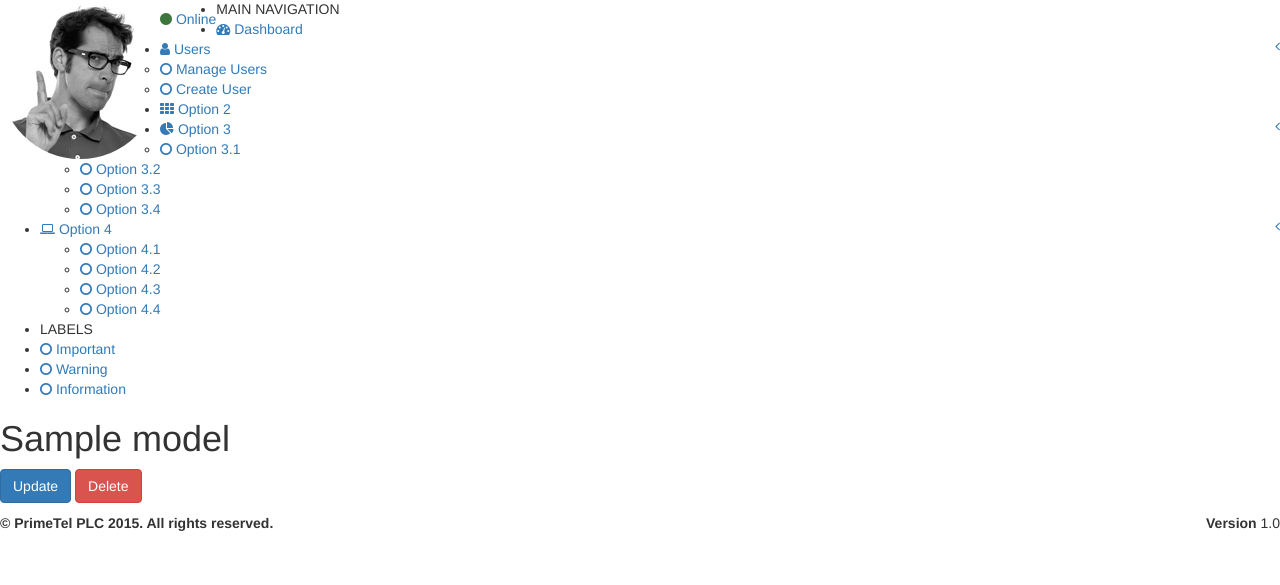
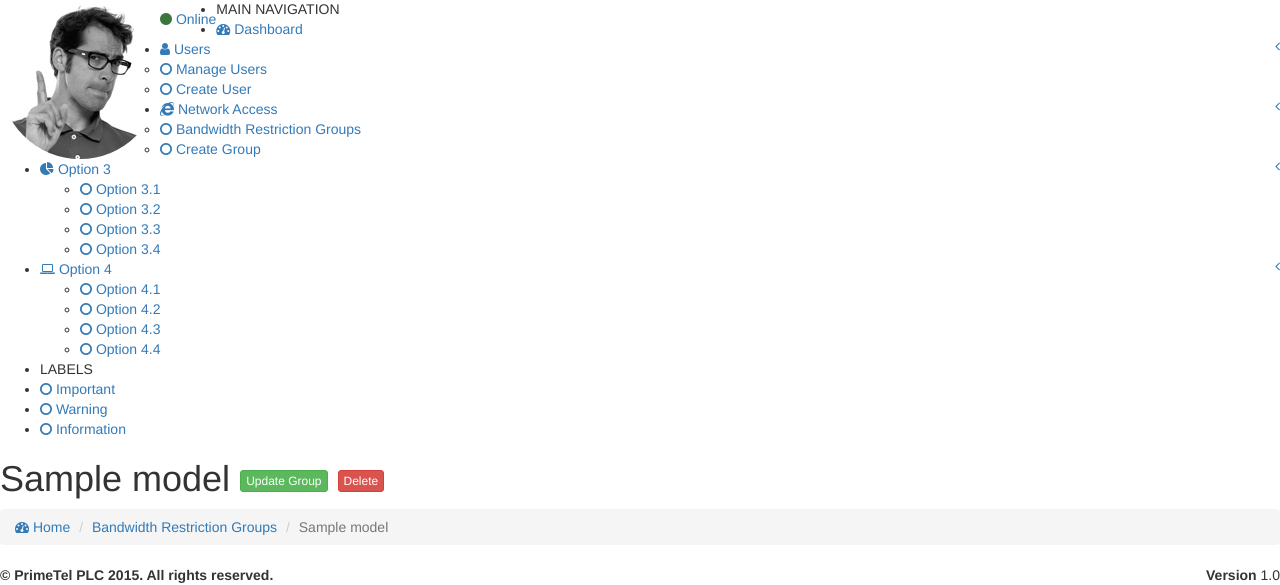
Before and after one commit to dimosthe/Squid-dashboard, a Yii app: template views/delaygroup/view.php in a window 1280 px wide. Shown: the part 232-817 px from the top of the page. Before the commit the page ends 763 px from the top, so only its background shows below. Run offline with PHP 8.4 and a stand-in for Yii, Linux system fonts and the light colour scheme; the template is opened without the code that fills it: most values are stand-ins (such as "Sample title", 1, 10 or a date in 2020); data that the repository does not hold is empty; some libraries are stand-ins or nearby versions.

Commit message:
working on delay groups

```diff
--- a/assets/AppAsset.php
+++ b/assets/AppAsset.php
@@ -28,7 +28,7 @@ class AppAsset extends AssetBundle
     ];*/
 
     public $sourcePath = '@vendor/almasaeed2010/';
-    public $css = ['adminlte/dist/css/AdminLTE.min.css', 'adminlte/dist/css/skins/skin-blue.css', 'adminlte/plugins/iCheck/square/blue.css'];
+    public $css = ['adminlte/dist/css/AdminLTE.min.css', 'adminlte/dist/css/skins/skin-blue.css', 'adminlte/plugins/iCheck/square/blue.css', 'adminlte/plugins/iCheck/square/_all.css', 'adminlte/plugins/iCheck/all.css'];
     public $js = ['adminlte/dist/js/app.js', 'adminlte/plugins/slimScroll/jquery.slimscroll.min.js',
         'adminlte/plugins/fastclick/fastclick.min.js', 'adminlte/plugins/iCheck/icheck.min.js'];
     public $depends = [
--- a/models/DelayGroup.php
+++ b/models/DelayGroup.php
@@ -15,6 +15,8 @@ use Yii;
  */
 class DelayGroup extends \yii\db\ActiveRecord
 {
+    public $bandwidth;
+
     /**
      * @inheritdoc
      */
@@ -31,7 +33,8 @@ class DelayGroup extends \yii\db\ActiveRecord
         return [
             [['name', 'rate'], 'required'],
             [['rate'], 'integer'],
-            [['name'], 'string', 'max' => 255]
+            [['name'], 'string', 'max' => 255],
+            [['bandwidth'], 'safe'],
         ];
     }
 
@@ -44,6 +47,7 @@ class DelayGroup extends \yii\db\ActiveRecord
             'id' => 'ID',
             'name' => 'Name',
             'rate' => 'Rate',
+            'bandwidth' => 'Bandwidth Rate'
         ];
     }
 
--- a/views/delaygroup/view.php
+++ b/views/delaygroup/view.php
@@ -2,29 +2,36 @@
 
 use yii\helpers\Html;
 use yii\widgets\DetailView;
+use yii\helpers\Url;
 
 /* @var $this yii\web\View */
 /* @var $model app\models\DelayGroup */
 
 $this->title = $model->name;
-$this->params['breadcrumbs'][] = ['label' => 'Delay Groups', 'url' => ['index']];
-$this->params['breadcrumbs'][] = $this->title;
 ?>
-<div class="delay-group-view">
-
-    <h1><?= Html::encode($this->title) ?></h1>
-
-    <p>
-        <?= Html::a('Update', ['update', 'id' => $model->id], ['class' => 'btn btn-primary']) ?>
-        <?= Html::a('Delete', ['delete', 'id' => $model->id], [
-            'class' => 'btn btn-danger',
+<section class="content-header">
+    <h1><?= Html::encode($this->title) ?> <?= Html::a('Update Group', ['/delaygroup/update','id'=>$model->id], ['class' => 'btn btn-success btn-xs'])?>
+         <?= Html::a(Yii::t('app', 'Delete'), ['delete', 'id' => $model->id], [
+            'class' => 'btn btn-danger btn-xs',
             'data' => [
-                'confirm' => 'Are you sure you want to delete this item?',
+                'confirm' => Yii::t('app', 'Are you sure you want to delete this group?'),
                 'method' => 'post',
             ],
         ]) ?>
-    </p>
+    </h1>
+    <ol class="breadcrumb">
+        <li><a href="<?= Yii::$app->homeUrl; ?>"><i class="fa fa-dashboard"></i> Home</a></li>
+        <li><a href="<?= Url::to(['/delaygroup/index']); ?>">Bandwidth Restriction Groups</a></li>
+        <li class="active"><?= Html::encode($this->title); ?></li>
+    </ol>
+</section>
 
+<section class="content">
+    <?php if (Yii::$app->getSession()->hasFlash('success')): ?>
+        <div class="alert alert-success">
+            <p><?= Yii::$app->getSession()->getFlash('success') ?></p>
+        </div>
+    <?php endif; ?>
     <?= DetailView::widget([
         'model' => $model,
         'attributes' => [
@@ -34,4 +41,4 @@ $this->params['breadcrumbs'][] = $this->title;
         ],
     ]) ?>
 
-</div>
+</section>
--- a/views/layouts/main.php
+++ b/views/layouts/main.php
@@ -18,7 +18,7 @@ CustomAsset::register($this);
     <meta content="width=device-width, initial-scale=1, maximum-scale=1, user-scalable=no" name="viewport">
     <?= Html::csrfMetaTags() ?>
     <title><?= Html::encode($this->title) ?></title>
-    <link href="//cdnjs.cloudflare.com/ajax/libs/font-awesome/4.3.0/css/font-awesome.min.css" rel="stylesheet" type="text/css">
+    <link href="//cdnjs.cloudflare.com/ajax/libs/font-awesome/4.4.0/css/font-awesome.min.css" rel="stylesheet" type="text/css">
     <link href="//code.ionicframework.com/ionicons/2.0.1/css/ionicons.min.css" rel="stylesheet" type="text/css">
     <?php $this->head() ?>
 </head>
@@ -191,10 +191,16 @@ CustomAsset::register($this);
                             <li><a href="<?= Url::to(['/user/admin/create']); ?>"><i class="fa fa-circle-o"></i> Create User</a></li>
                         </ul>
                     </li>
-                    <li>
-                        <a href="../widgets.html">
-                            <i class="fa fa-th"></i> <span>Option 2</span> <small class="label pull-right bg-green">Hot</small>
+                    <li class="treeview">
+                        <a href="#">
+                            <i class="fa fa-internet-explorer"></i>
+                            <span>Network Access</span>
+                            <i class="fa fa-angle-left pull-right"></i>
                         </a>
+                        <ul class="treeview-menu">
+                            <li><a href="<?= Url::to(['/delaygroup/index']); ?>"><i class="fa fa-circle-o"></i> Bandwidth Restriction Groups</a></li>
+                            <li><a href="<?= Url::to(['/delaygroup/create']); ?>"><i class="fa fa-circle-o"></i> Create Group</a></li>
+                        </ul>
                     </li>
                     <li class="treeview">
                         <a href="#">
```
Also changed, not shown: controllers/DelaygroupController.php (+14 -4 lines), views/delaygroup/_form.php (+14 -1 lines), views/delaygroup/create.php (+19 -11 lines), views/delaygroup/index.php (+11 -4 lines), views/delaygroup/update.php (+19 -13 lines), web/scripts/hide.js (added, +18 -0 lines).
